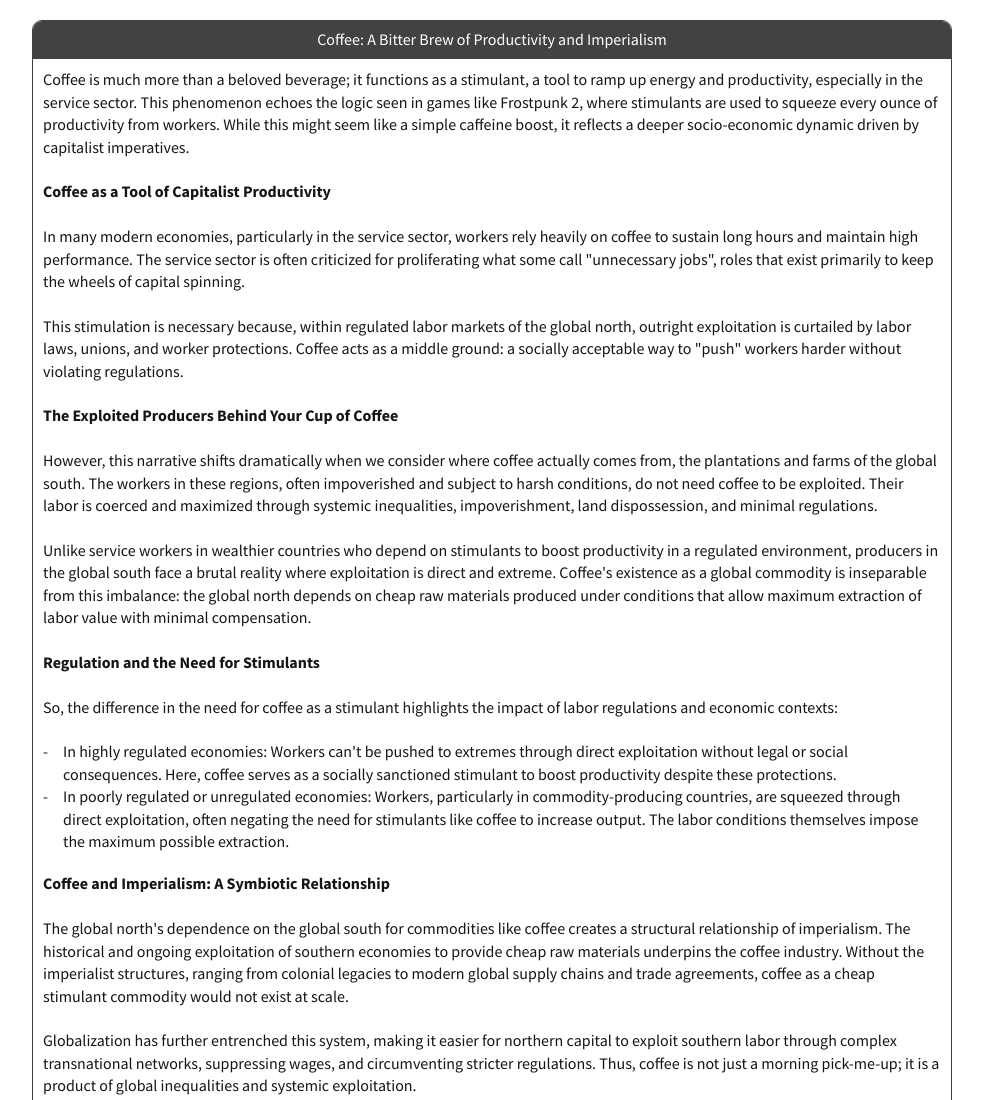
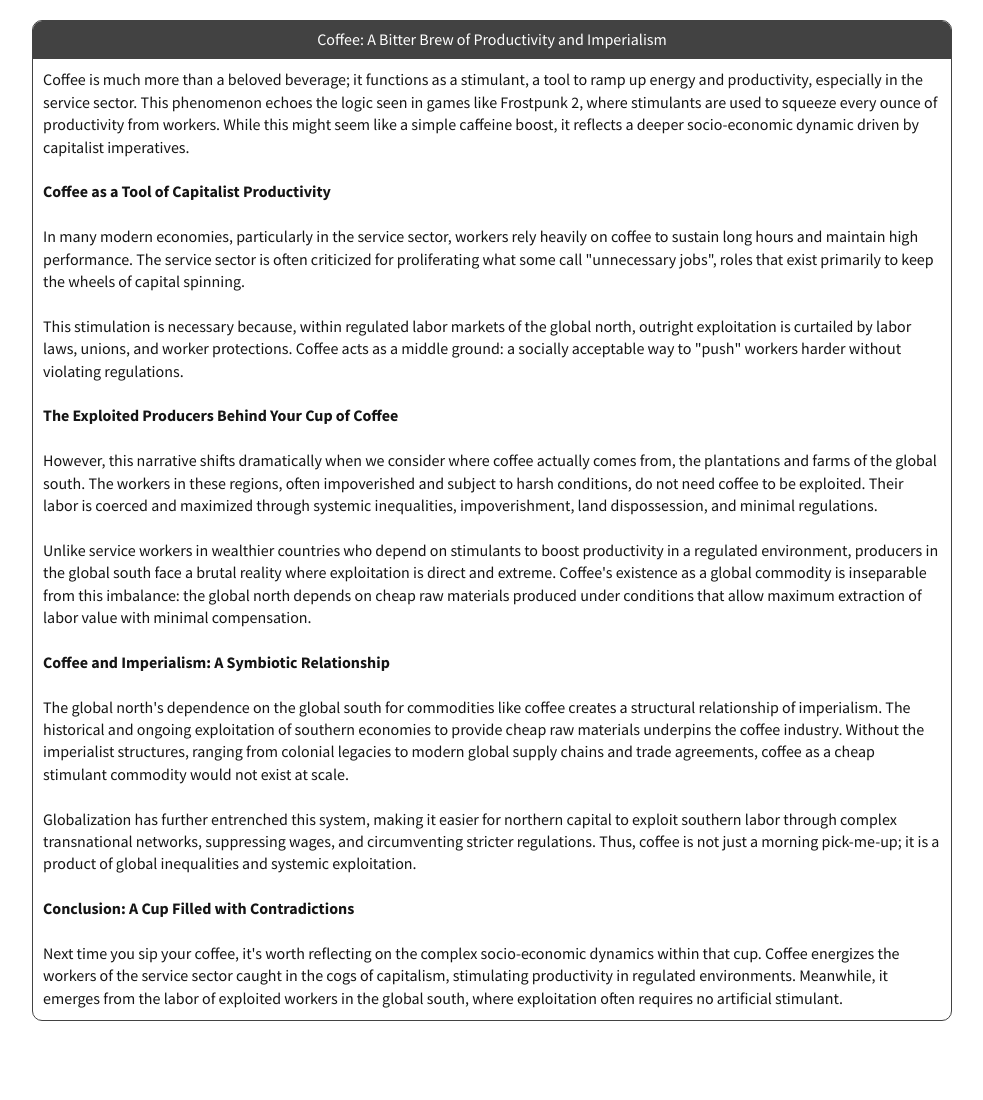
Before and after one commit to window-ops/posts, a plain HTML site: page coffee-a-bitter-brew-of-productivity-and-imperialism/index.html in a window 1280 px wide. Shown: the top 1100 px of the page, without its empty margins (148-1131 px from the left). After the commit the page ends 1041 px from the top, so only its background shows below. Drawn offline with Linux system fonts and the light colour scheme.

Commit message:
Replace index.html

```diff
--- a/coffee-a-bitter-brew-of-productivity-and-imperialism/index.html
+++ b/coffee-a-bitter-brew-of-productivity-and-imperialism/index.html
@@ -18,12 +18,6 @@
           <h2 id="the-exploited-producers-behind-your-cup-of-coffee">The Exploited Producers Behind Your Cup of Coffee</h2>
           <p>However, this narrative shifts dramatically when we consider where coffee actually comes from, the plantations and farms of the global south. The workers in these regions, often impoverished and subject to harsh conditions, do not need coffee to be exploited. Their labor is coerced and maximized through systemic inequalities, impoverishment, land dispossession, and minimal regulations.</p>
           <p>Unlike service workers in wealthier countries who depend on stimulants to boost productivity in a regulated environment, producers in the global south face a brutal reality where exploitation is direct and extreme. Coffee's existence as a global commodity is inseparable from this imbalance: the global north depends on cheap raw materials produced under conditions that allow maximum extraction of labor value with minimal compensation.</p>
-          <h2 id="regulation-and-the-need-for-stimulants">Regulation and the Need for Stimulants</h2>
-          <p>So, the difference in the need for coffee as a stimulant highlights the impact of labor regulations and economic contexts:</p>
-          <ul>
-            <li>In highly regulated economies: Workers can't be pushed to extremes through direct exploitation without legal or social consequences. Here, coffee serves as a socially sanctioned stimulant to boost productivity despite these protections.</li>
-            <li>In poorly regulated or unregulated economies: Workers, particularly in commodity-producing countries, are squeezed through direct exploitation, often negating the need for stimulants like coffee to increase output. The labor conditions themselves impose the maximum possible extraction.</li>
-          </ul>
           <h2 id="coffee-and-imperialism-a-symbiotic-relationship">Coffee and Imperialism: A Symbiotic Relationship</h2>
           <p>The global north's dependence on the global south for commodities like coffee creates a structural relationship of imperialism. The historical and ongoing exploitation of southern economies to provide cheap raw materials underpins the coffee industry. Without the imperialist structures, ranging from colonial legacies to modern global supply chains and trade agreements, coffee as a cheap stimulant commodity would not exist at scale.</p>
           <p>Globalization has further entrenched this system, making it easier for northern capital to exploit southern labor through complex transnational networks, suppressing wages, and circumventing stricter regulations. Thus, coffee is not just a morning pick-me-up; it is a product of global inequalities and systemic exploitation.</p>
```
